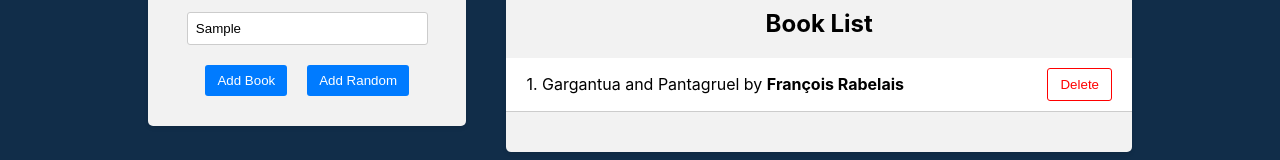
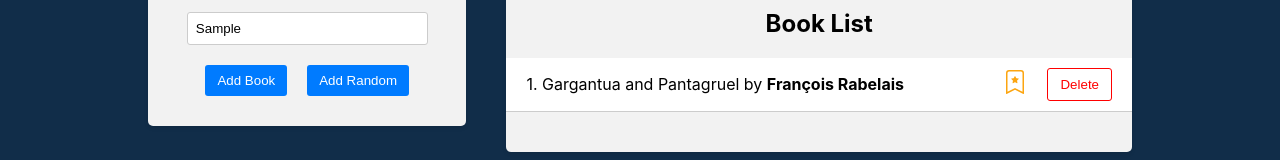
Before and after one commit to Krissnow/book_library, a React (Create React App) app: page / in a window 1280 px wide. Both pictures are taken after typing "Sample", "Sample" into the empty fields and a click on the button "Add Random". Shown: the part 302-462 px from the top of the page. Built offline with nearby package versions, Linux system fonts and the light colour scheme.

Commit message:
Toggle Favorite Book

```diff
--- a/package.json
+++ b/package.json
@@ -9,6 +9,7 @@
     "@testing-library/user-event": "^13.5.0",
     "react": "^18.3.1",
     "react-dom": "^18.3.1",
+    "react-icons": "^5.2.1",
     "react-redux": "^9.1.2",
     "react-scripts": "5.0.1",
     "uuid": "^10.0.0",
--- a/src/components/BookForm/BookForm.jsx
+++ b/src/components/BookForm/BookForm.jsx
@@ -17,6 +17,7 @@ const BookForm = () => {
     const randomBookWithId = {
       ...randomBook,
       id: uuidv4(),
+      isFavorite: false,
     };
 
     dispatch(addBook(randomBookWithId));
@@ -29,6 +30,7 @@ const BookForm = () => {
         title,
         author,
         id: uuidv4(),
+        isFavorite: false,
       };
       dispatch(addBook(book));
       setTitle("");
--- a/src/components/BookList/BookList.jsx
+++ b/src/components/BookList/BookList.jsx
@@ -1,5 +1,6 @@
 import { useSelector, useDispatch } from "react-redux";
-import { deleteBook } from "../../redux/books/actionCreators";
+import { BsBookmarkStar, BsBookmarkStarFill } from "react-icons/bs";
+import { deleteBook, toggleFavorite } from "../../redux/books/actionCreators";
 import "./BookList.css";
 
 const BookList = () => {
@@ -8,6 +9,10 @@ const BookList = () => {
 
   const handleDeleteBook = (id) => {
     dispatch(deleteBook(id));
+  };
+
+  const handleToggleFavorite = (id) => {
+    dispatch(toggleFavorite(id));
   };
 
   return (
@@ -23,6 +28,17 @@ const BookList = () => {
                 {++i}. {book.title} by <strong>{book.author}</strong>
               </div>
               <div className="book-actions">
+                <span
+                  onClick={() => {
+                    handleToggleFavorite(book.id);
+                  }}
+                >
+                  {book.isFavorite ? (
+                    <BsBookmarkStarFill className="star-icon" />
+                  ) : (
+                    <BsBookmarkStar className="star-icon" />
+                  )}
+                </span>
                 <button
                   onClick={() => {
                     handleDeleteBook(book.id);
--- a/src/redux/books/actionCreators.js
+++ b/src/redux/books/actionCreators.js
@@ -13,3 +13,10 @@ export const deleteBook = (id) => {
     payload: id,
   };
 };
+
+export const toggleFavorite = (id) => {
+  return {
+    type: actionTypes.TOGGLE_FAVORITE,
+    payload: id,
+  };
+};
--- a/src/redux/books/actionTypes.js
+++ b/src/redux/books/actionTypes.js
@@ -1,2 +1,3 @@
 export const ADD_BOOK = "ADD_BOOK";
 export const DELETE_BOOK = "DELETE_BOOK";
+export const TOGGLE_FAVORITE = "TOGGLE_FAVORITE";
--- a/src/redux/books/reducer.js
+++ b/src/redux/books/reducer.js
@@ -10,6 +10,13 @@ const booksReducer = (state = initialState, action) => {
     case actionTypes.DELETE_BOOK:
       return state.filter((book) => book.id !== action.payload);
 
+    case actionTypes.TOGGLE_FAVORITE:
+      return state.map((book) =>
+        book.id === action.payload
+          ? { ...book, isFavorite: !book.isFavorite }
+          : book
+      );
+
     default:
       return state;
   }
```
Also changed, not shown: 1 other file (tests, documents, lock files or other folders).
